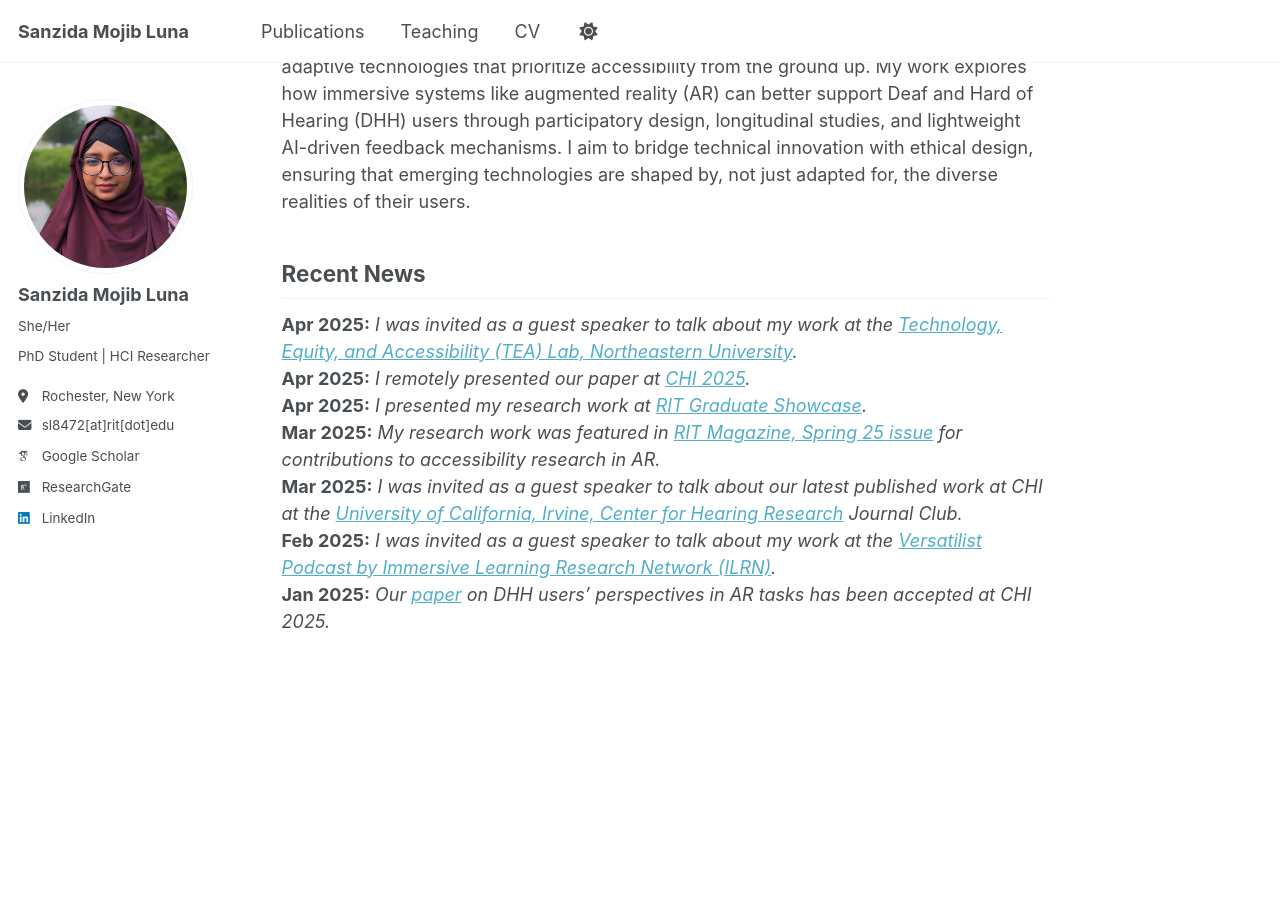
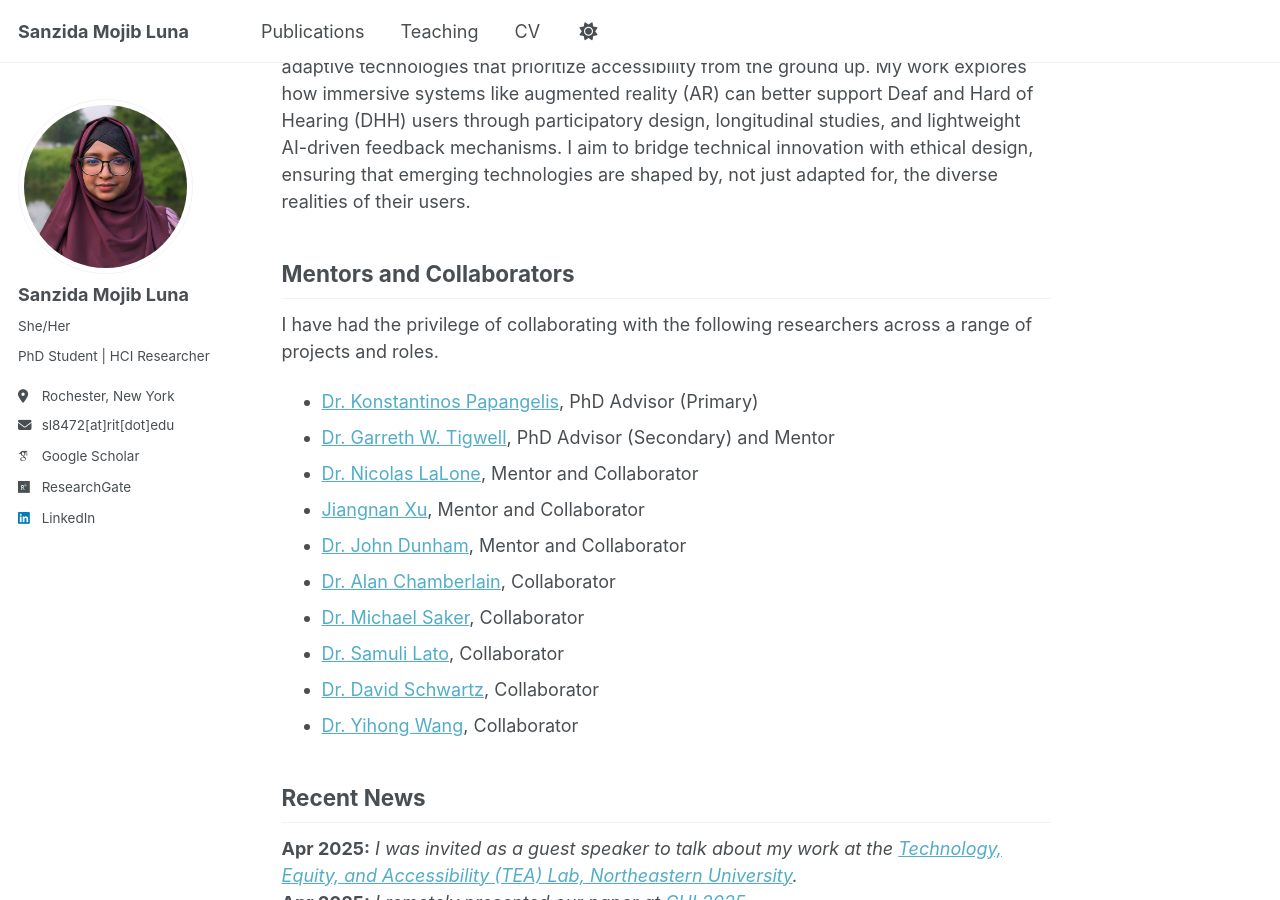
Before and after one commit to SanzidaMojibLuna/SanzidaMojibLuna.github.io, a Jekyll site: the page built from _pages/about.md, in a window 1280 px wide and 900 px high, scrolled down 196 px. Built offline with Jekyll 4.4.1, drawn with Linux system fonts in a browser that asks for light colours; some web fonts are replaced.

Commit message:
Update about.md

```diff
--- a/_pages/about.md
+++ b/_pages/about.md
@@ -11,6 +11,22 @@ I am a PhD student in the [Golisano College of Computing and Information Science
 My work revolves around human-computer interaction, focusing on inclusive design and adaptive technologies that prioritize accessibility from the ground up. My work explores how immersive systems like augmented reality (AR) can better support Deaf and Hard of Hearing (DHH) users through participatory design, longitudinal studies, and lightweight AI-driven feedback mechanisms. I aim to bridge technical innovation with ethical design, ensuring that emerging technologies are shaped by, not just adapted for, the diverse realities of their users.
 
 
+Mentors and Collaborators
+---
+I have had the privilege of collaborating with the following researchers across a range of projects and roles.
+* [Dr. Konstantinos Papangelis](https://www.rit.edu/directory/kxpigm-konstantinos-papangelis), PhD Advisor (Primary)
+* [Dr. Garreth W. Tigwell](https://www.garrethtigwell.com/), PhD Advisor (Secondary) and Mentor
+* [Dr. Nicolas LaLone](https://nicklalone.com/), Mentor and Collaborator
+* [Jiangnan Xu](https://www.jiangnanxu.net/), Mentor and Collaborator
+* [Dr. John Dunham](https://cryptopediacast.com/grav/john), Mentor and Collaborator
+* [Dr. Alan Chamberlain](http://www.alanchamberlain.com/), Collaborator
+* [Dr. Michael Saker](https://www.citystgeorges.ac.uk/about/people/academics/michael-saker), Collaborator
+* [Dr. Samuli Lato](https://www.utu.fi/en/people/samuli-laato), Collaborator
+* [Dr. David Schwartz](https://www.rit.edu/directory/disvks-david-schwartz), Collaborator
+* [Dr. Yihong Wang](https://scholar.xjtlu.edu.cn/en/persons/YihongWang), Collaborator
+
+
+
 
 Recent News
 ---
```
